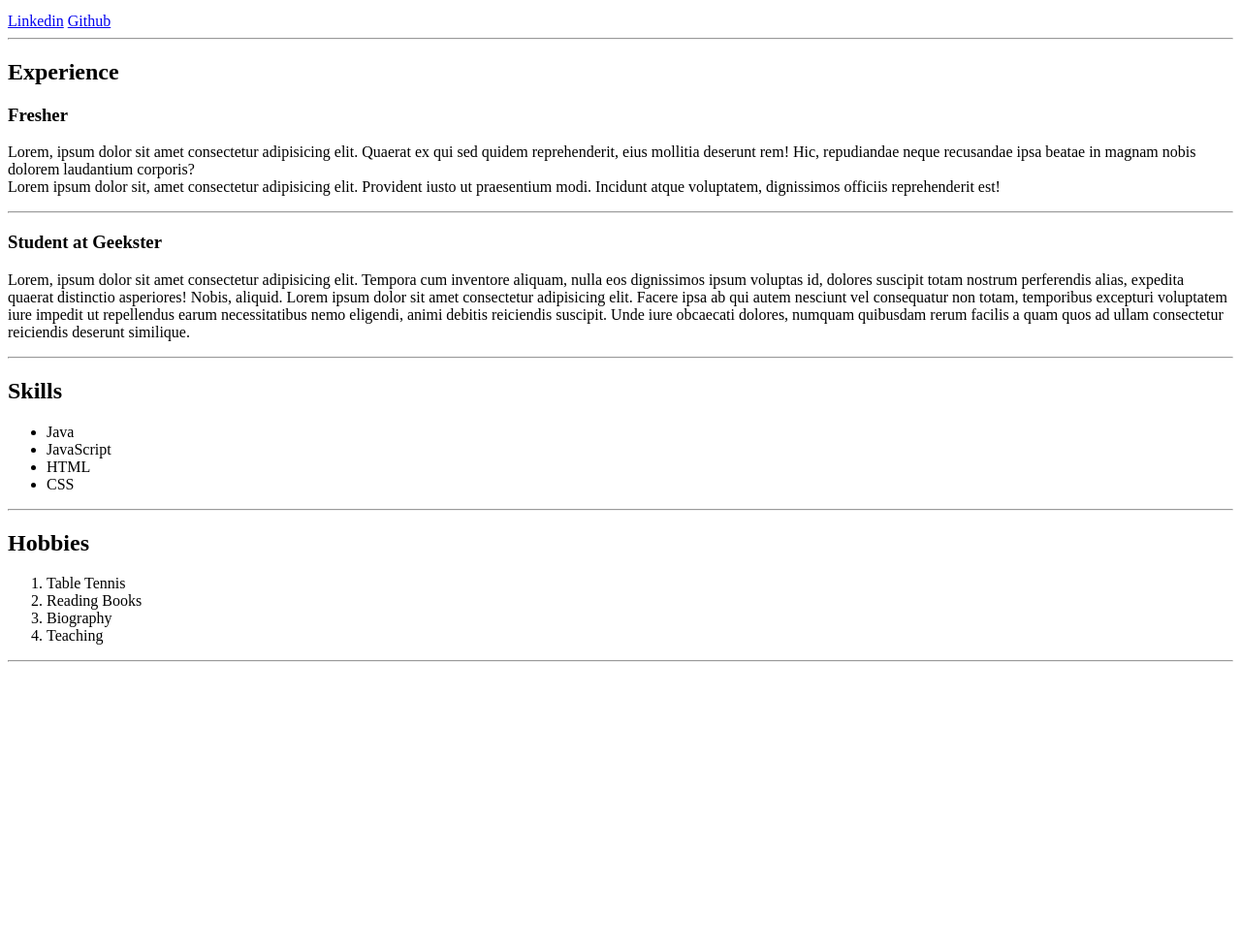
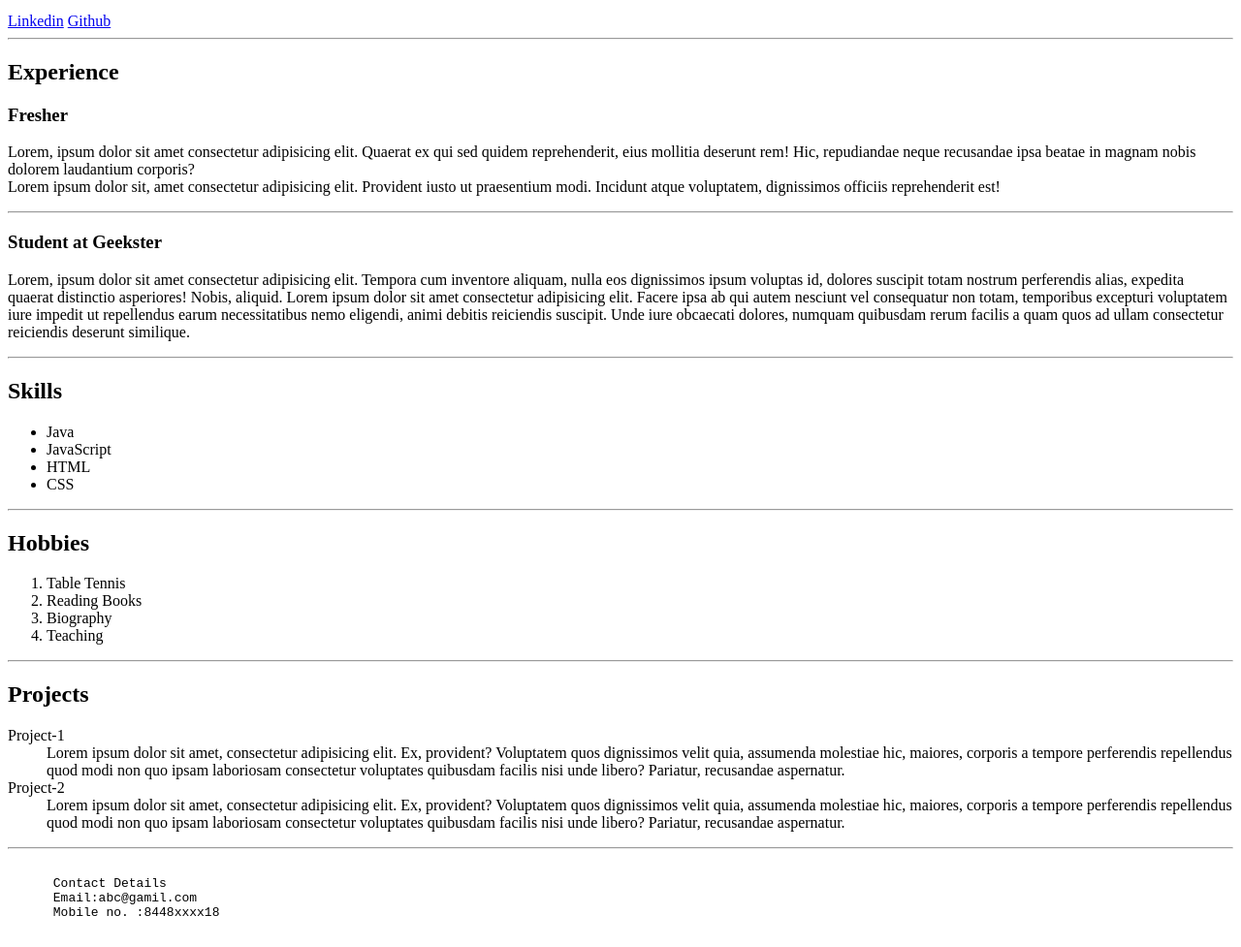
Before and after one commit to AyushiBadika/resume, a plain HTML site: page index.html in a window 1280 px wide. Shown: the part 101-1078 px from the top of the page at 97% size. Before the commit the page ends 800 px from the top, so only its background shows below. Drawn offline with Linux system fonts and the light colour scheme.

Commit message:
modified index.html

```diff
--- a/index.html
+++ b/index.html
@@ -61,5 +61,34 @@
       <li>Teaching</li>
     </ol>
     <hr />
+
+    <h2>Projects</h2>
+
+    <dl>
+      <dt>Project-1</dt>
+      <dd>
+        Lorem ipsum dolor sit amet, consectetur adipisicing elit. Ex, provident?
+        Voluptatem quos dignissimos velit quia, assumenda molestiae hic,
+        maiores, corporis a tempore perferendis repellendus quod modi non quo
+        ipsam laboriosam consectetur voluptates quibusdam facilis nisi unde
+        libero? Pariatur, recusandae aspernatur.
+      </dd>
+      <dt>Project-2</dt>
+      <dd>
+        Lorem ipsum dolor sit amet, consectetur adipisicing elit. Ex, provident?
+        Voluptatem quos dignissimos velit quia, assumenda molestiae hic,
+        maiores, corporis a tempore perferendis repellendus quod modi non quo
+        ipsam laboriosam consectetur voluptates quibusdam facilis nisi unde
+        libero? Pariatur, recusandae aspernatur.
+      </dd>
+    </dl>
+    <hr />
+
+    <pre>
+
+      Contact Details
+      Email:abc@gamil.com
+      Mobile no. :8448xxxx18
+    </pre>
   </body>
 </html>
```
